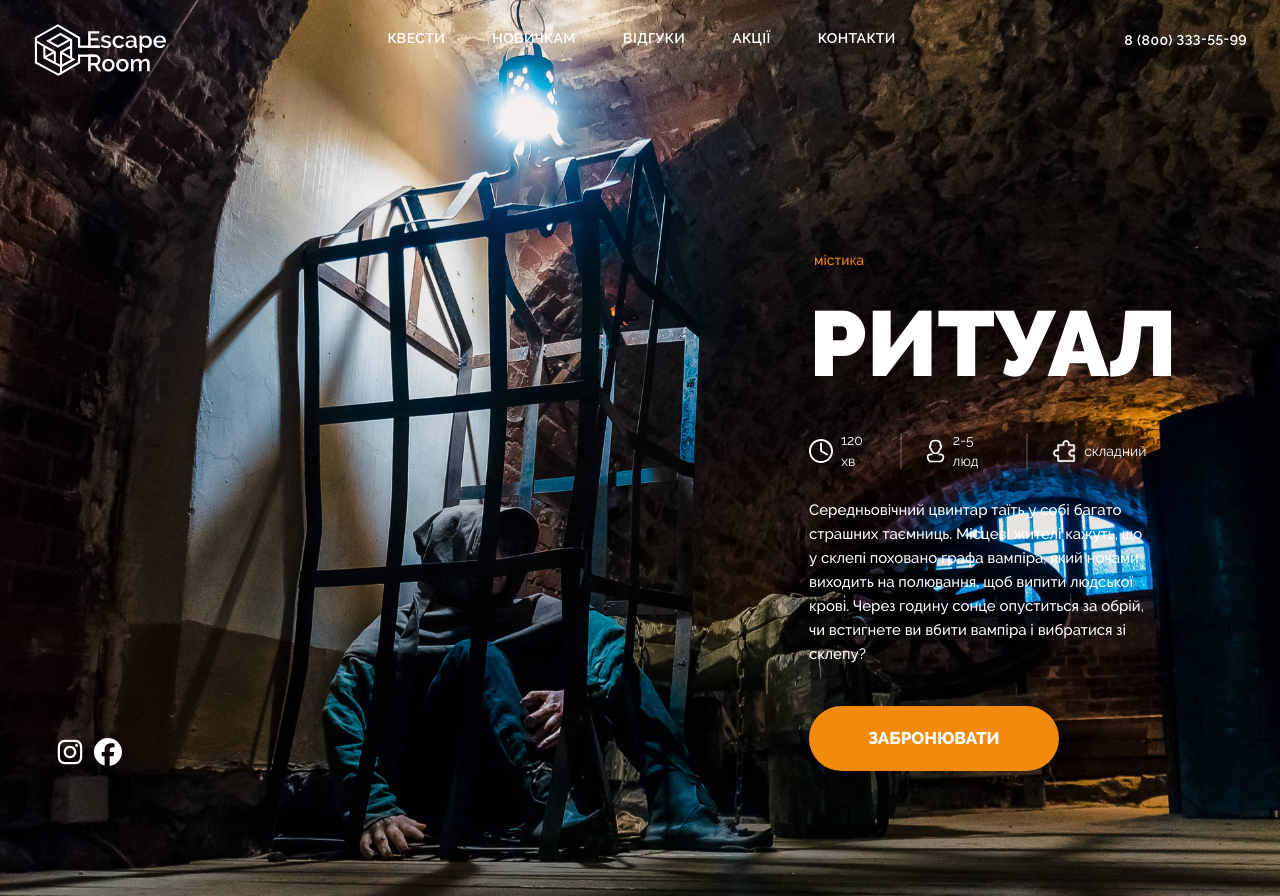
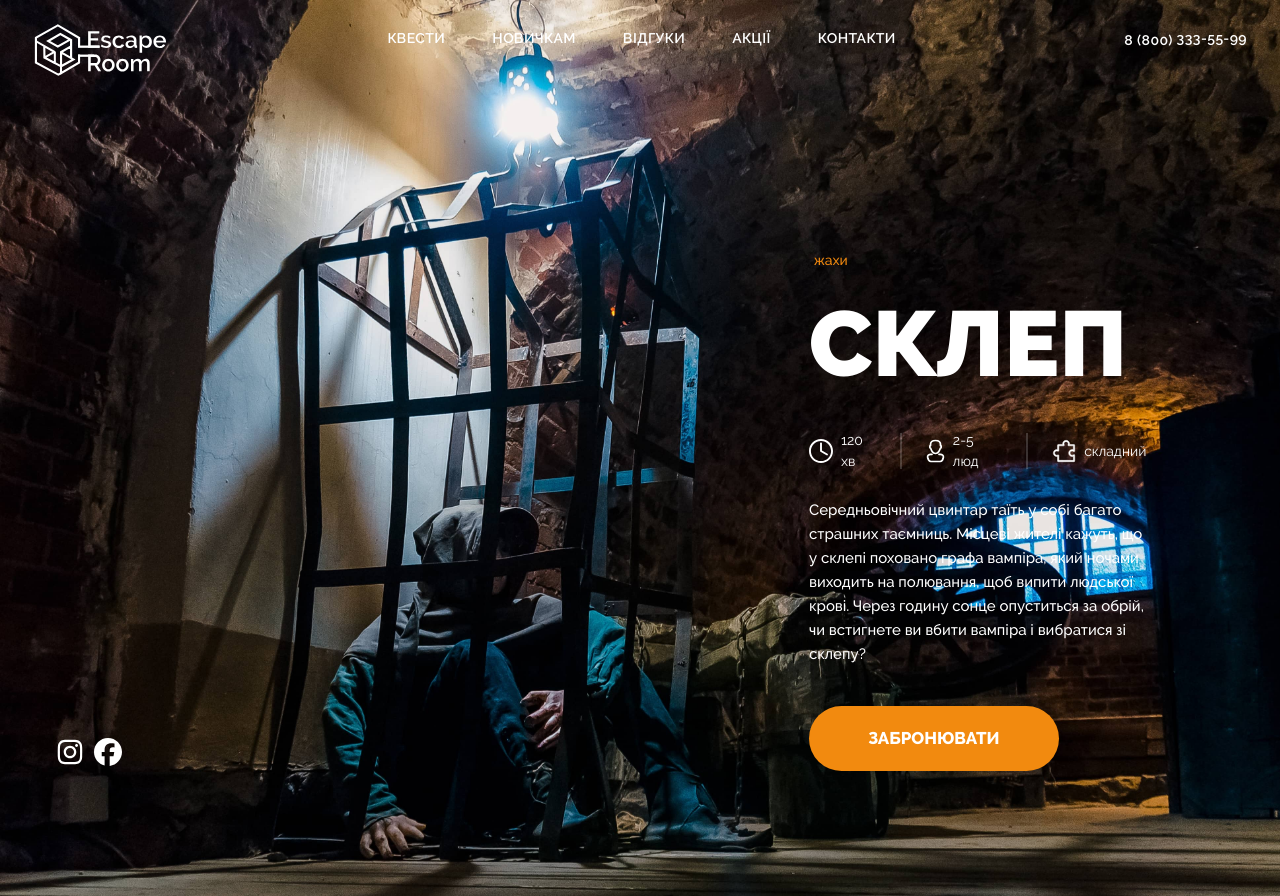
Before and after one commit to vladiimirova/Escape_room_project, a React (Create React App) app in the folder escape-room/: page /sklep in a window 1280 px wide. Built offline with nearby package versions, Linux system fonts and the light colour scheme.

Commit message:
fix sklep page

```diff
--- a/escape-room/src/components/Pages/Sklep/Sklep.tsx
+++ b/escape-room/src/components/Pages/Sklep/Sklep.tsx
@@ -7,7 +7,7 @@ function Sklep(): JSX.Element {
     <div className="flex justify-center bg-sklep bg-cover bg-no-repeat min-h-[896px]">
       <div className="container">
         <div className="pt-[250px] pr-[136px] pl-[150px] pb-[35px]">
-          <TitleQuests text="містика" title="РИТУАЛ"  className="ml-[659px]" />
+          <TitleQuests text="жахи" title="СКЛЕП"  className="ml-[659px]" />
           <DescrQuests
             text="складний"
             time="120"
```
